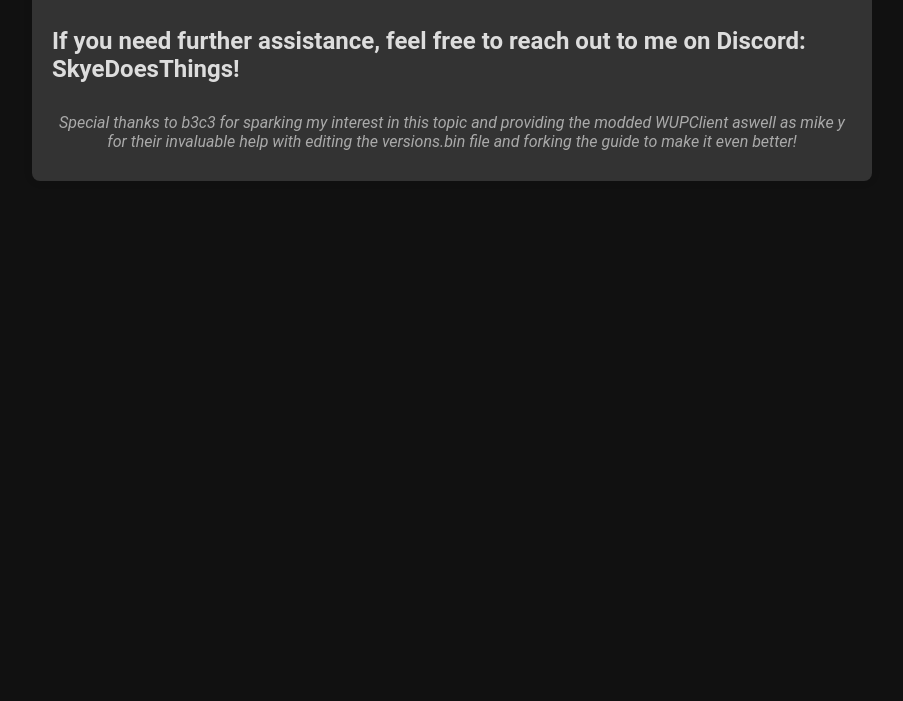
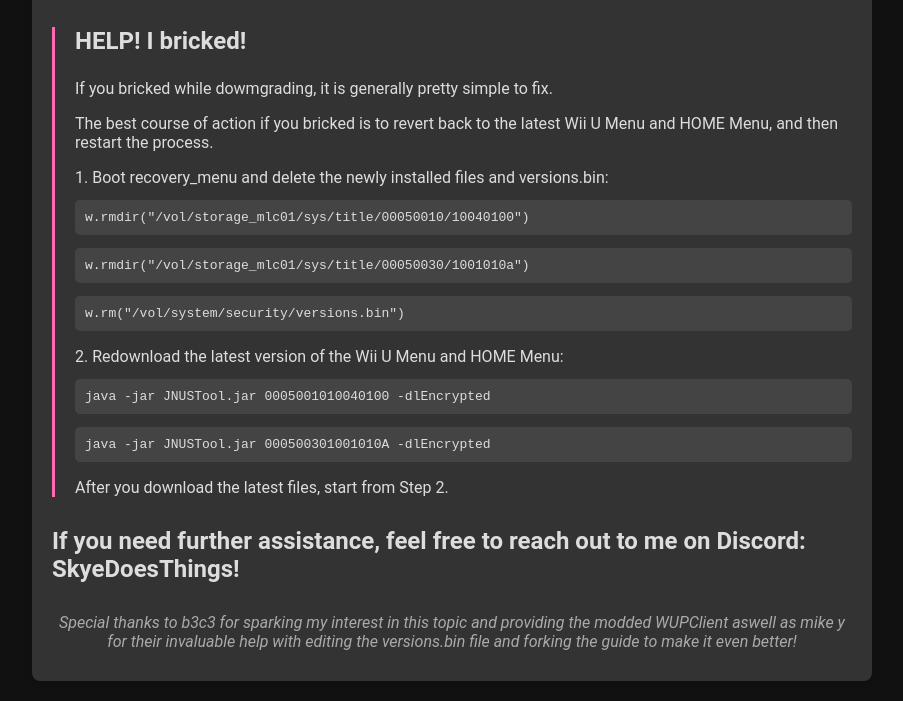
Before and after one commit to SkyeDoesThings1/WiiU-Downgrade-Guide, a plain HTML site: page index.html in a window 1280 px wide. Shown: the part 2630-3331 px from the top of the page, without its empty margins (188-1091 px from the left). Before the commit the page ends 2831 px from the top, so only its background shows below. Drawn offline with Linux system fonts and the light colour scheme.

Commit message:
Add unbrick information

```diff
--- a/index.html
+++ b/index.html
@@ -285,6 +285,22 @@
                     <img src="https://raw.githubusercontent.com/SkyeDoesThings1/WiiU-Downgrade-Guide/main/Results/WIN_20240413_18_37_30_Pro.jpg" alt="Result Image">
                 </div>
             </section>
+
+            <section id="step10" class="step">
+                <h3>HELP! I bricked!</h3>
+                <p>If you bricked while dowmgrading, it is generally pretty simple to fix.</p>
+                <p>The best course of action if you bricked is to revert back to the latest Wii U Menu and HOME Menu, and then restart the process.</p>
+                <ol type="a"></ol>
+                <p>1. Boot recovery_menu and delete the newly installed files and versions.bin:</p>
+                <pre>w.rmdir("/vol/storage_mlc01/sys/title/00050010/10040100")</pre>
+                <pre>w.rmdir("/vol/storage_mlc01/sys/title/00050030/1001010a")</pre>
+                <pre>w.rm("/vol/system/security/versions.bin")</pre>
+                <p>2. Redownload the latest version of the Wii U Menu and HOME Menu:</p>
+                <pre>java -jar JNUSTool.jar 0005001010040100 -dlEncrypted</pre>
+                <pre>java -jar JNUSTool.jar 000500301001010A -dlEncrypted</pre>
+                <p>After you download the latest files, start from Step 2.</p>
+            </section>
+
             <h2>If you need further assistance, feel free to reach out to me on Discord: SkyeDoesThings!</h2>
         </main>
 
```
